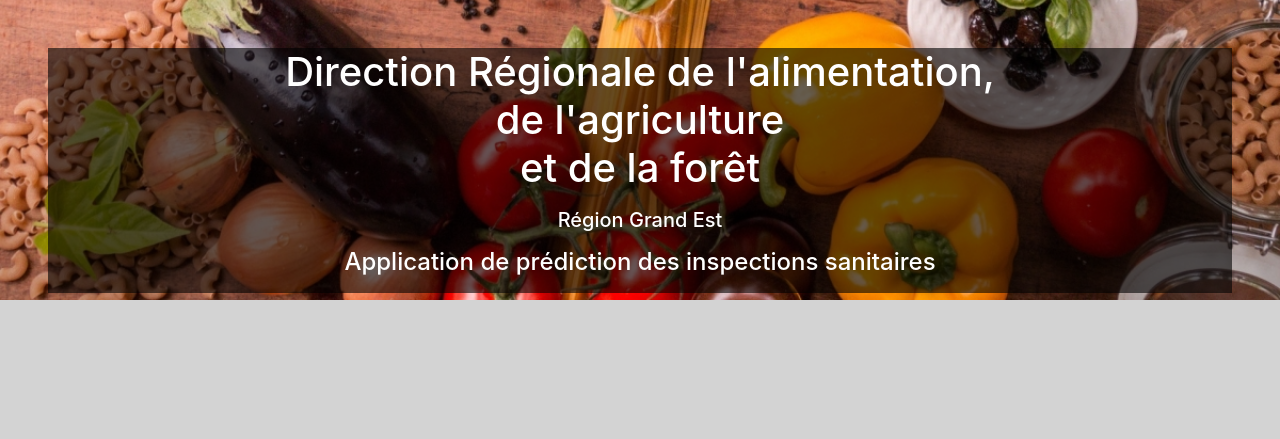
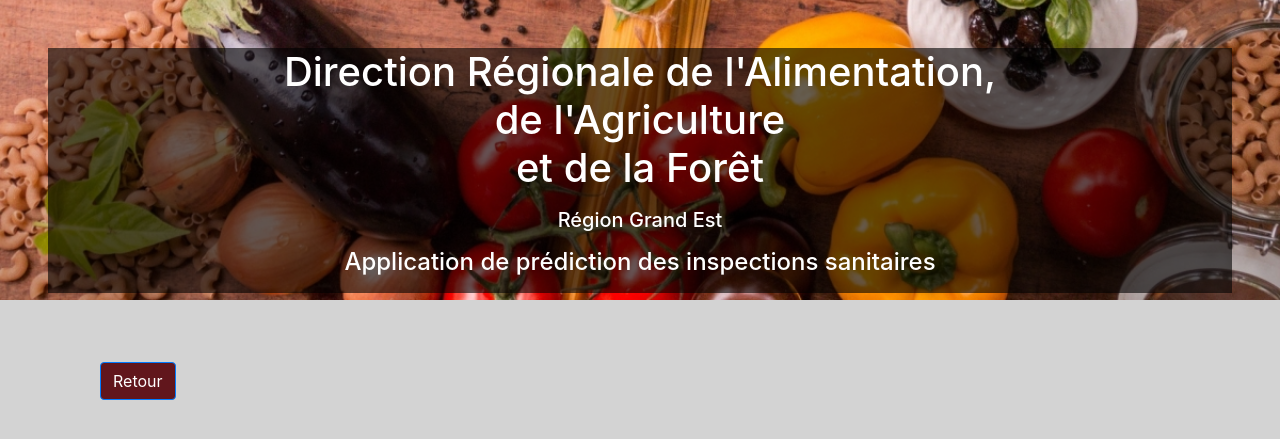
Before and after one commit to yannismxflux/securite_alimentaire, a Flask app: template Flask/website/templates/home.html in a window 1280 px wide. Shown: the part 16-455 px from the top of the page. Run offline with Flask 2, Linux system fonts and the light colour scheme; the template is opened without the code that fills it, so the values that code supplies are empty; some libraries are stand-ins or nearby versions.

Commit message:
Correction écriture et ajout bouton retour lors de l'erreur de login

```diff
--- a/Flask/website/templates/base.html
+++ b/Flask/website/templates/base.html
@@ -54,7 +54,7 @@
             <div class="mask" style="background-color: rgba(0, 0, 0, 0.6);">
                 <div class="d-flex justify-content-center align-items-center h-100">
                     <div class="text-white">
-                        <h1 class="mb-3">Direction Régionale de l'alimentation, </br>de l'agriculture </br>et de la forêt</h1>
+                        <h1 class="mb-3">Direction Régionale de l'Alimentation, </br>de l'Agriculture </br>et de la Forêt</h1>
                         <h5 class="mb-3">Région Grand Est</h5>
                         <h4 class="mb-3">Application de prédiction des inspections sanitaires</h4>
                     </div>
--- a/Flask/website/templates/home.html
+++ b/Flask/website/templates/home.html
@@ -31,6 +31,7 @@
     <button type="submit" class="btn btn-primary" style="background-color: #61161c;">Lancer prédiction</button>
 </form>
 {% else %}
-    <h2>{{message}}</h2>
+    <h2>{{message}}</h2></br>
+        <button type="button" onclick="javascript:history.back()" class="btn btn-primary" style="background-color: #61161c;">Retour</button>
 {% endif %}
 {% endblock %}
--- a/Flask/website/views.py
+++ b/Flask/website/views.py
@@ -30,7 +30,7 @@ def predict():
     code_postal = request.form['code_postal']
     ville = request.form['ville']
     type_activite = request.form['type_activite']
-    prediction = 0
+    prediction = 1
     return render_template("predict.html", user = 'ok',
                                         name=name,
                                         siret=siret,
```
